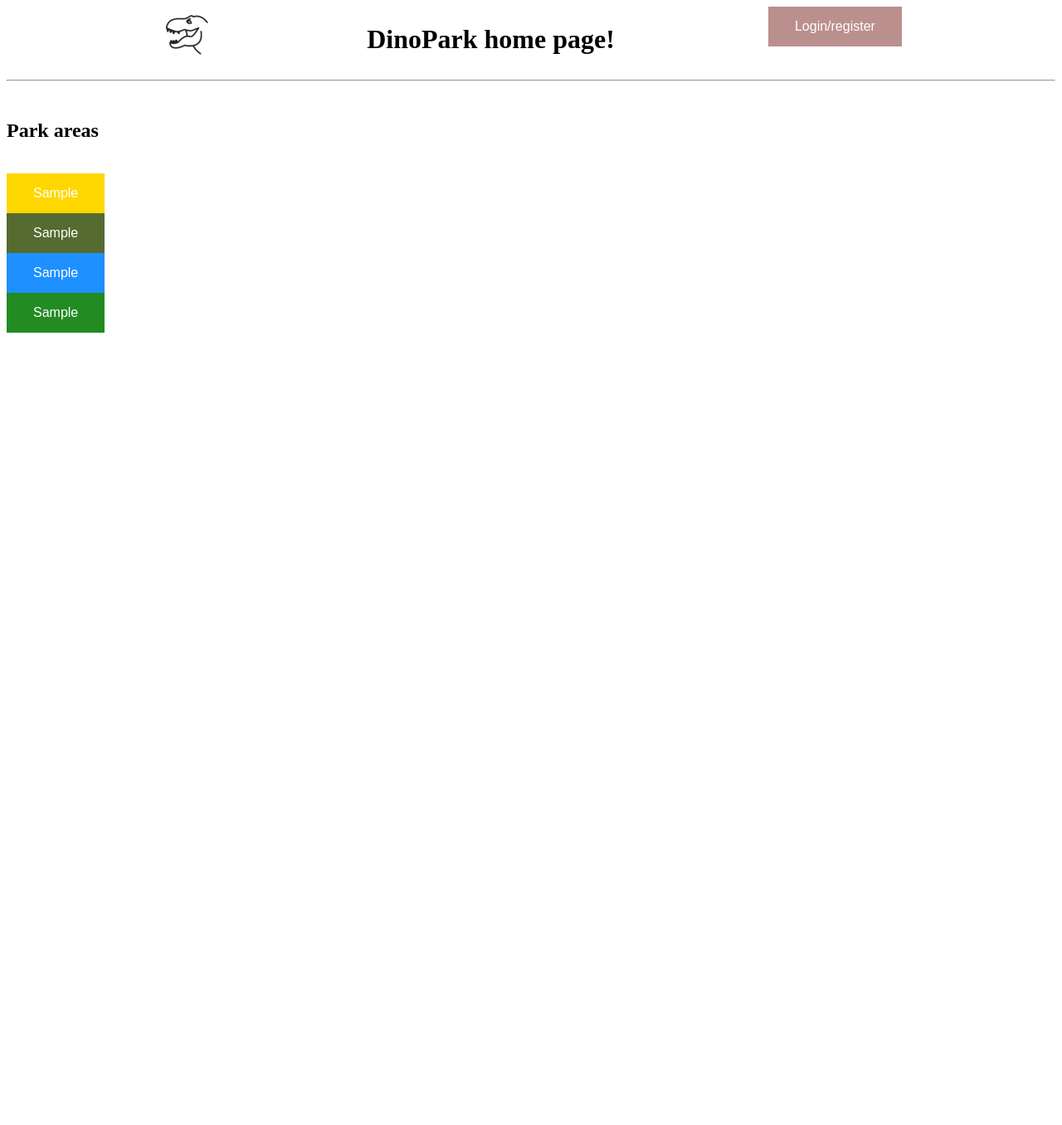
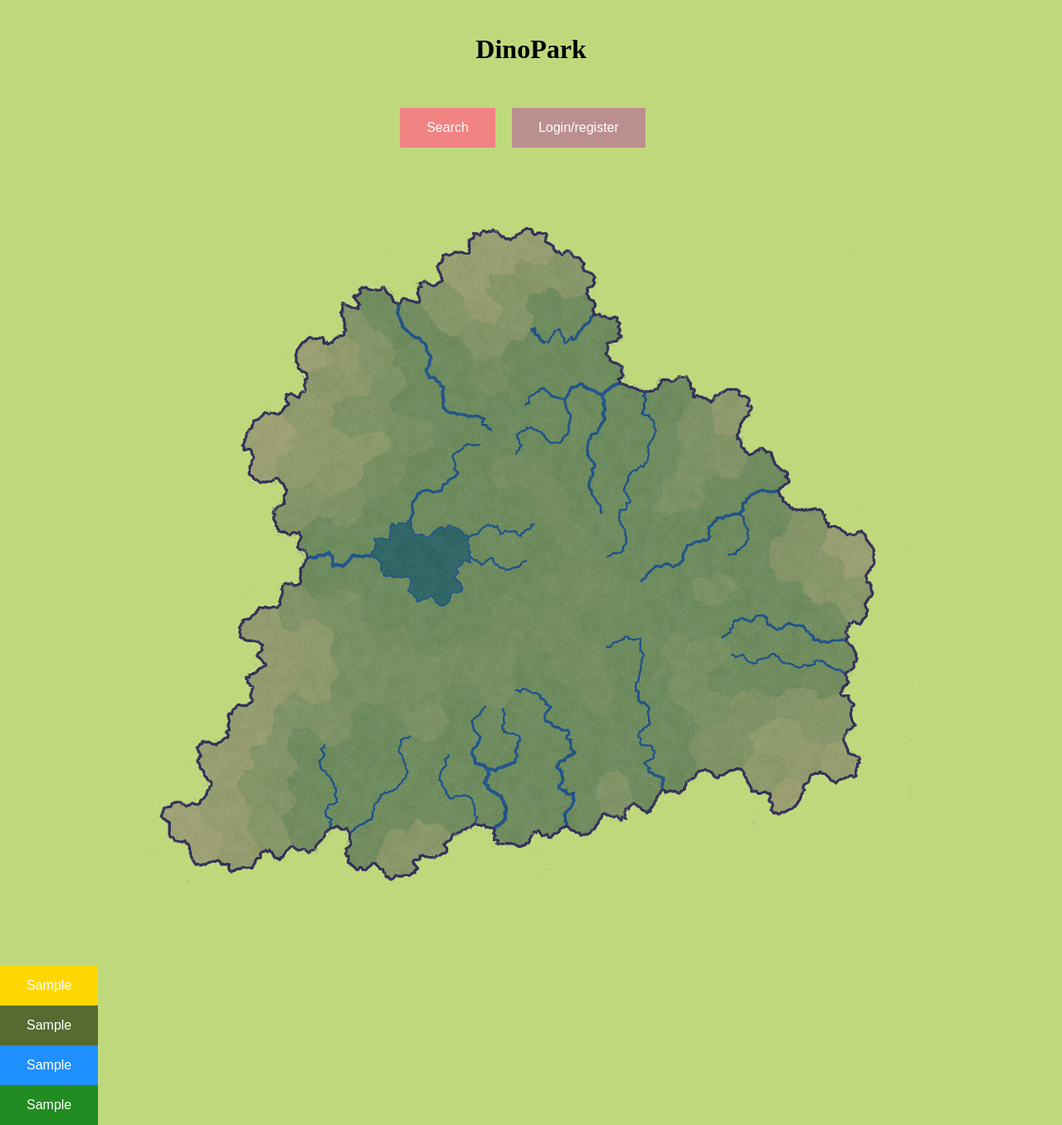
Before and after one commit to oonarauhala/tietokantasovellus, a Flask app: template templates/index.html in a window 1280 px wide. Shown: the whole page at 83% size. Before the commit the page ends 401 px from the top, so only its background shows below. Run offline with Flask 2, Linux system fonts and the light colour scheme; the template is opened without the code that fills it: most values are stand-ins (such as "Sample title", 1, 10 or a date in 2020).

Commit message:
Implement basic UI to index

```diff
--- a/static/style.css
+++ b/static/style.css
@@ -1,3 +1,34 @@
+html {
+    height: 100%;
+}
+
+body {
+    height: 100%;
+    margin: 0;
+    background: rgb(192, 216, 124);
+}
+
+.flex {
+    display: flex;
+    justify-content: center;
+    margin: 20px;
+}
+
+.menuitem {
+    background-color: crimson;
+    margin: 10px;
+}
+
+#mapbox {
+    display: flex;
+    justify-content: center;
+}
+
+#map {
+    height: 90%;
+    width: auto;
+}
+
 .button {
     background-color:rgb(241, 131, 131);
     border: none;
--- /dev/null
+++ b/templates/base_header.html
@@ -0,0 +1,41 @@
+<!DOCTYPE html>
+
+<html lang="en">
+<head>
+    <meta charset="utf-8">
+    <title>DinoPark</title>
+    <link rel="stylesheet" href="{{ url_for('static', filename='style.css') }}">
+</head>
+<body>
+    <div class="flex">
+        <h1>DinoPark</h1>
+    </div>
+    <div class="flex">
+        <div class="menuitem">
+            <a href="/search">
+                <button class="button" id="search_btn">Search</button>
+            </a>
+        </div>
+        <div class="menuitem">
+            {% if session.username %}
+            <a href="/profile">
+                <button class="button" id="profile_btn">Profile</button>
+            </a>
+            {% else %}
+            <a href="/login">
+                <button class="button" id="login_btn">Login/register</button>
+            </a>
+            {% endif %}
+        </div>
+        <div class="menuitem">
+            {% if session.username %}
+            <a href="/logout">
+                <button class="button" id="logout_btn">Logout</button>
+            </a>
+            {% endif %}
+        </div>
+    </div>
+    {% block content %}
+    {% endblock %}
+</body>
+</html>
--- a/templates/index.html
+++ b/templates/index.html
@@ -1,35 +1,9 @@
-<!DOCTYPE html>
-
-<html lang="en">
-<head>
-    <meta charset="utf-8">
-    <title>DinoPark</title>
-    <link rel="stylesheet" href="{{ url_for('static', filename='style.css') }}">
-</head>
-<body>
-    <!-- Content header -->
-    <div id="content_header">
-        <a href="/">
-            <img src="{{url_for('static', filename='icon.png')}}">
-        </a>
-        <h1>DinoPark home page!</h1>
-        {% if session.username %}
-        <a href="/logout">
-            <button class="button" id="logout_btn">Logout</button>
-        </a>
-        <a href="/profile">
-            <button class="button" id="profile_btn">Profile</button>
-        </a>
-        {% else %}
-        <a href="/login">
-            <button class="button" id="login_btn">Login/register</button>
-        </a>
-    {% endif %}
+{% extends "base_header.html" %}
+{% block content %}
+    <br>
+    <div id="mapbox">
+        <img id="map" src="{{url_for('static', filename='map_edited.png')}}">
     </div>
-    <!-- Content header ends-->
-    <hr>
-    <br>
-    <h2>Park areas</h2>
     <br>
     <a href="/area1">
     <button class="button" id="area_1">{{ area1 }}</button>
@@ -47,5 +21,4 @@
         <button class="button" id="area_4">{{ area4 }}</button>
     </a>
     <script src="{{ url_for('static', filename='js/scripts.js') }}"></script>
-</body>
-</html>
+{% endblock %}
```
Also changed, not shown: static/map_edited.png (added).
